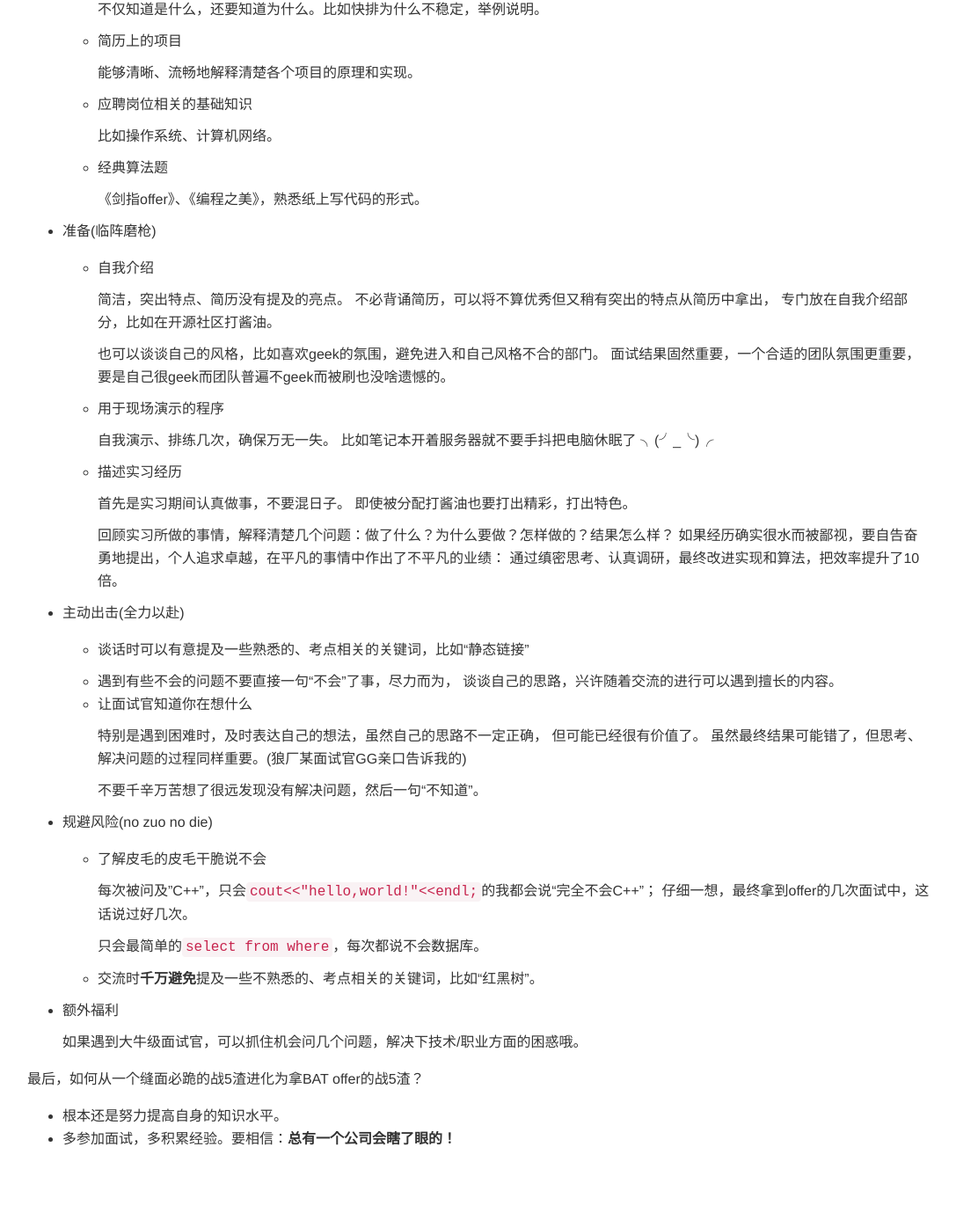
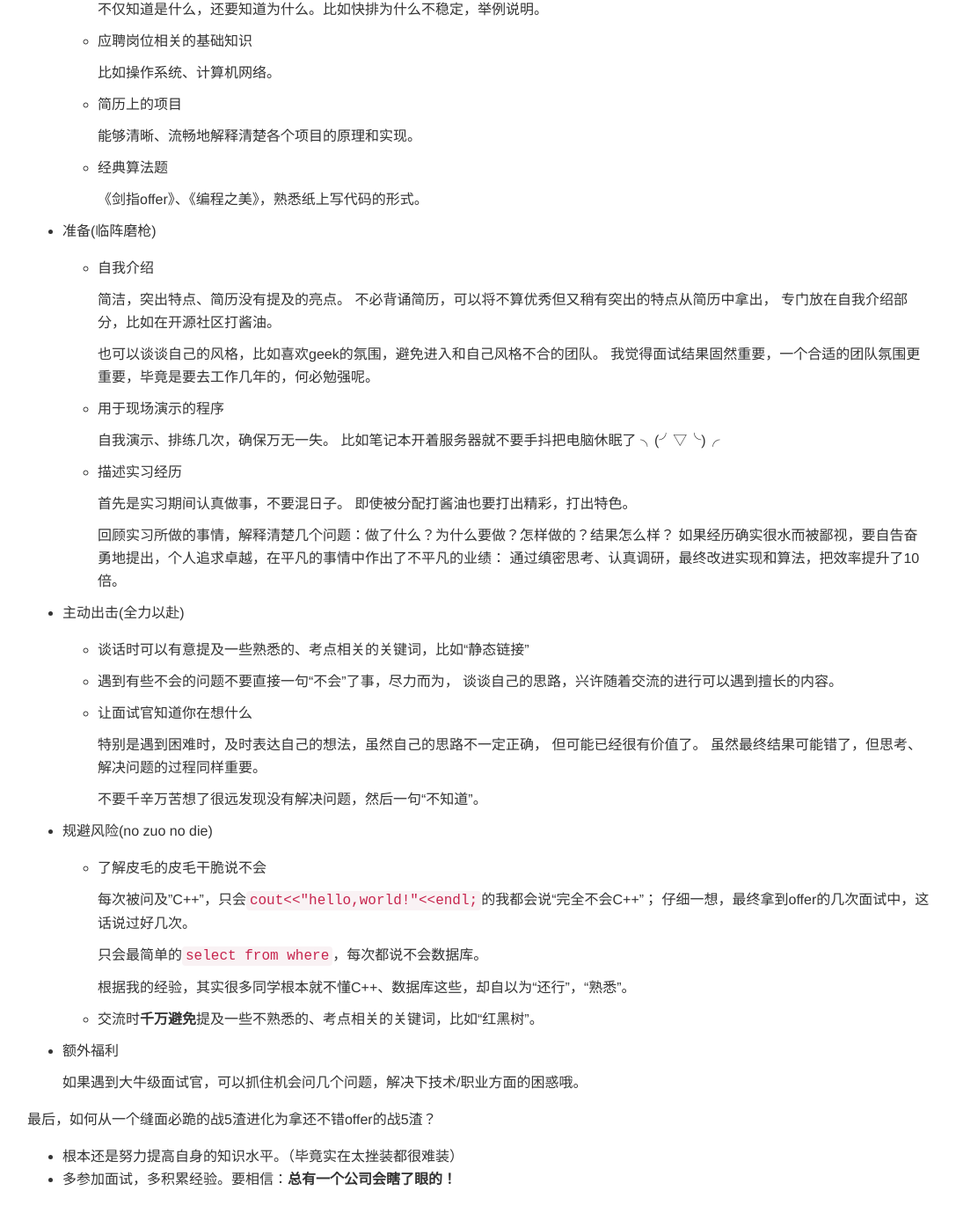
Before and after one commit to taocp/taocp.github.com, a Jekyll site: the page built from _posts/2014-9-23-校招暂告段落.md, in a window 1280 px wide and 1400 px high, scrolled down 688 px. Shown: the top 1387 px of the window at 88% size, without its empty margins (96-1183 px from the left). Built offline with Jekyll 4.4.1, drawn with Linux system fonts in a browser that asks for light colours; nearby versions of some CDN libraries; library files that are not in the unit come from our copies; Markdown is read by kramdown in place of the engine named in the settings; comment, search, counter and statistics services are not loaded; before the commit the page ends 2042 px from its top, so only the background shows below that; some of the changed text lies outside the part shown.

```diff
--- a/_posts/2014-9-23-校招暂告段落.md
+++ b/_posts/2014-9-23-校招暂告段落.md
@@ -9,13 +9,7 @@ categories:
 - ""
 ---
 
-<!--
-
-is comment in final html?
-
--->
-
-校招暂告段落，很幸运，以我这样水的能力进入了如此优秀的一个部门。
+校招暂告段落。
 
 一则应该继续努力学习，为正式工作打下坚实基础；
 
@@ -25,7 +19,7 @@ is comment in final html?
 
 根据我的经验：**面试结果**受**运气**影响围绕**自身水平**上下浮动。
 
-尽人事，听天命。
+运气真的很重要，但不是应试者能把握的。尽人事，听天命。
 
 * 基础(功在平时)
   * 编程语言基础
@@ -38,13 +32,13 @@ is comment in final html?
 
     不仅知道是什么，还要知道为什么。比如快排为什么不稳定，举例说明。
 
+  * 应聘岗位相关的基础知识
+
+    比如操作系统、计算机网络。
+
   * 简历上的项目
 
     能够清晰、流畅地解释清楚各个项目的原理和实现。
-
-  * 应聘岗位相关的基础知识
-
-    比如操作系统、计算机网络。
 
   * 经典算法题
 
@@ -57,13 +51,13 @@ is comment in final html?
     不必背诵简历，可以将不算优秀但又稍有突出的特点从简历中拿出，
     专门放在自我介绍部分，比如在开源社区打酱油。
 
-    也可以谈谈自己的风格，比如喜欢geek的氛围，避免进入和自己风格不合的部门。
-    面试结果固然重要，一个合适的团队氛围更重要，要是自己很geek而团队普遍不geek而被刷也没啥遗憾的。
+    也可以谈谈自己的风格，比如喜欢geek的氛围，避免进入和自己风格不合的团队。
+    我觉得面试结果固然重要，一个合适的团队氛围更重要，毕竟是要去工作几年的，何必勉强呢。
 
   * 用于现场演示的程序
 
     自我演示、排练几次，确保万无一失。
-    比如笔记本开着服务器就不要手抖把电脑休眠了 ╮(╯_╰)╭
+    比如笔记本开着服务器就不要手抖把电脑休眠了 ╮(╯▽╰)╭
 
   * 描述实习经历
 
@@ -76,15 +70,16 @@ is comment in final html?
 
 * 主动出击(全力以赴)
   * 谈话时可以有意提及一些熟悉的、考点相关的关键词，比如“静态链接”
-    <!-- 其实就是转移话题 -->
+    <!-- 其实就是转移话题 =。= -->
 
   * 遇到有些不会的问题不要直接一句“不会”了事，尽力而为，
     谈谈自己的思路，兴许随着交流的进行可以遇到擅长的内容。
+
   * 让面试官知道你在想什么
 
     特别是遇到困难时，及时表达自己的想法，虽然自己的思路不一定正确，
     但可能已经很有价值了。
-    虽然最终结果可能错了，但思考、解决问题的过程同样重要。(狼厂某面试官GG亲口告诉我的)
+    虽然最终结果可能错了，但思考、解决问题的过程同样重要。
 
     不要千辛万苦想了很远发现没有解决问题，然后一句“不知道”。
 
@@ -96,13 +91,15 @@ is comment in final html?
 
     只会最简单的`select from where`，每次都说不会数据库。
 
+    根据我的经验，其实很多同学根本就不懂C++、数据库这些，却自以为“还行”，“熟悉”。
+
   * 交流时**千万避免**提及一些不熟悉的、考点相关的关键词，比如“红黑树”。
 
 * 额外福利
 
   如果遇到大牛级面试官，可以抓住机会问几个问题，解决下技术/职业方面的困惑哦。
 
-最后，如何从一个缝面必跪的战5渣进化为拿BAT offer的战5渣？
+最后，如何从一个缝面必跪的战5渣进化为拿还不错offer的战5渣？
 
-  * 根本还是努力提高自身的知识水平。
+  * 根本还是努力提高自身的知识水平。（毕竟实在太挫装都很难装）
   * 多参加面试，多积累经验。要相信：**总有一个公司会瞎了眼的！**
```
Also changed, not shown: _posts/1970-1-1-day.md (+11 -1 lines), about.md (+11 -7 lines).
